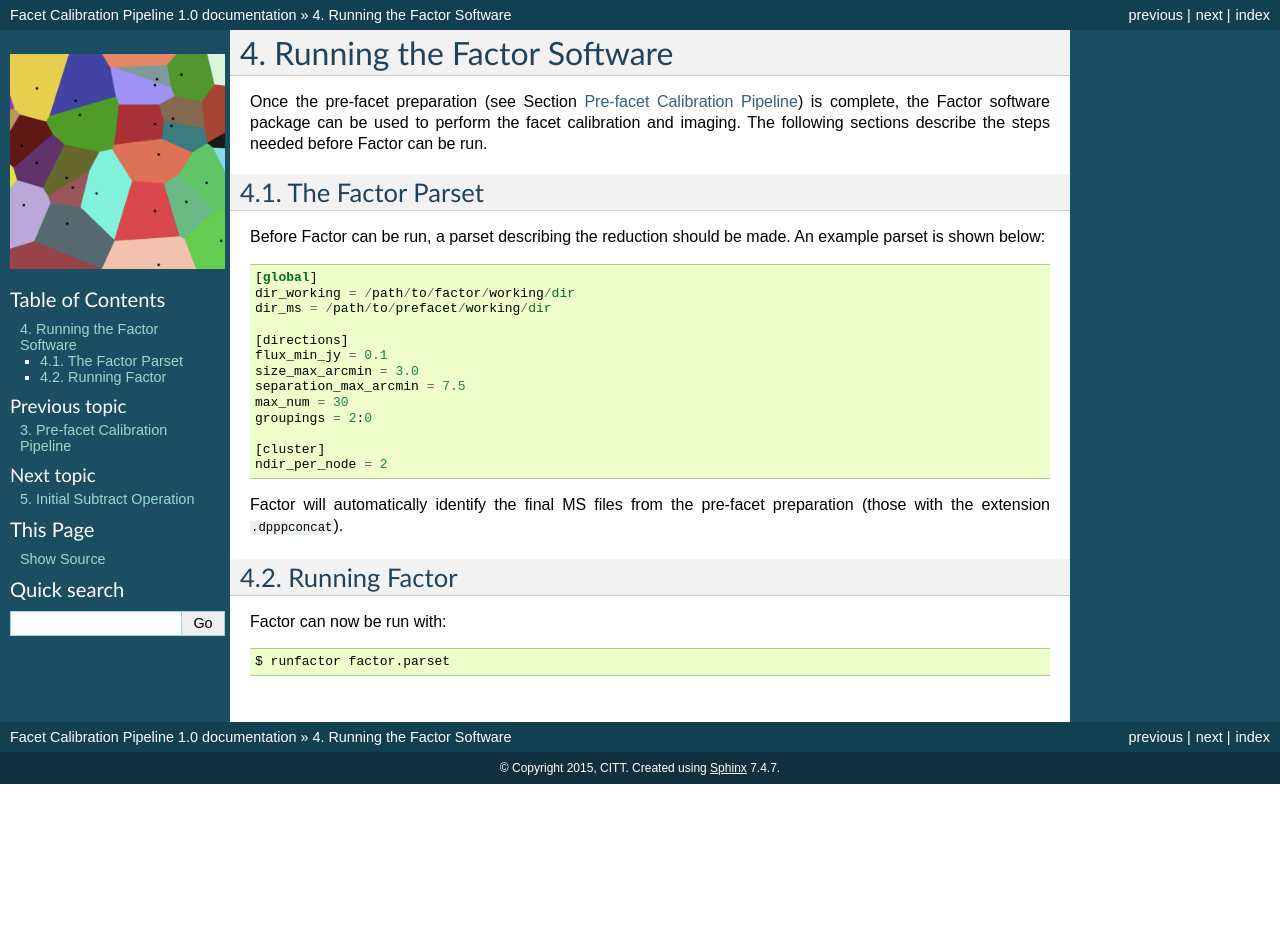
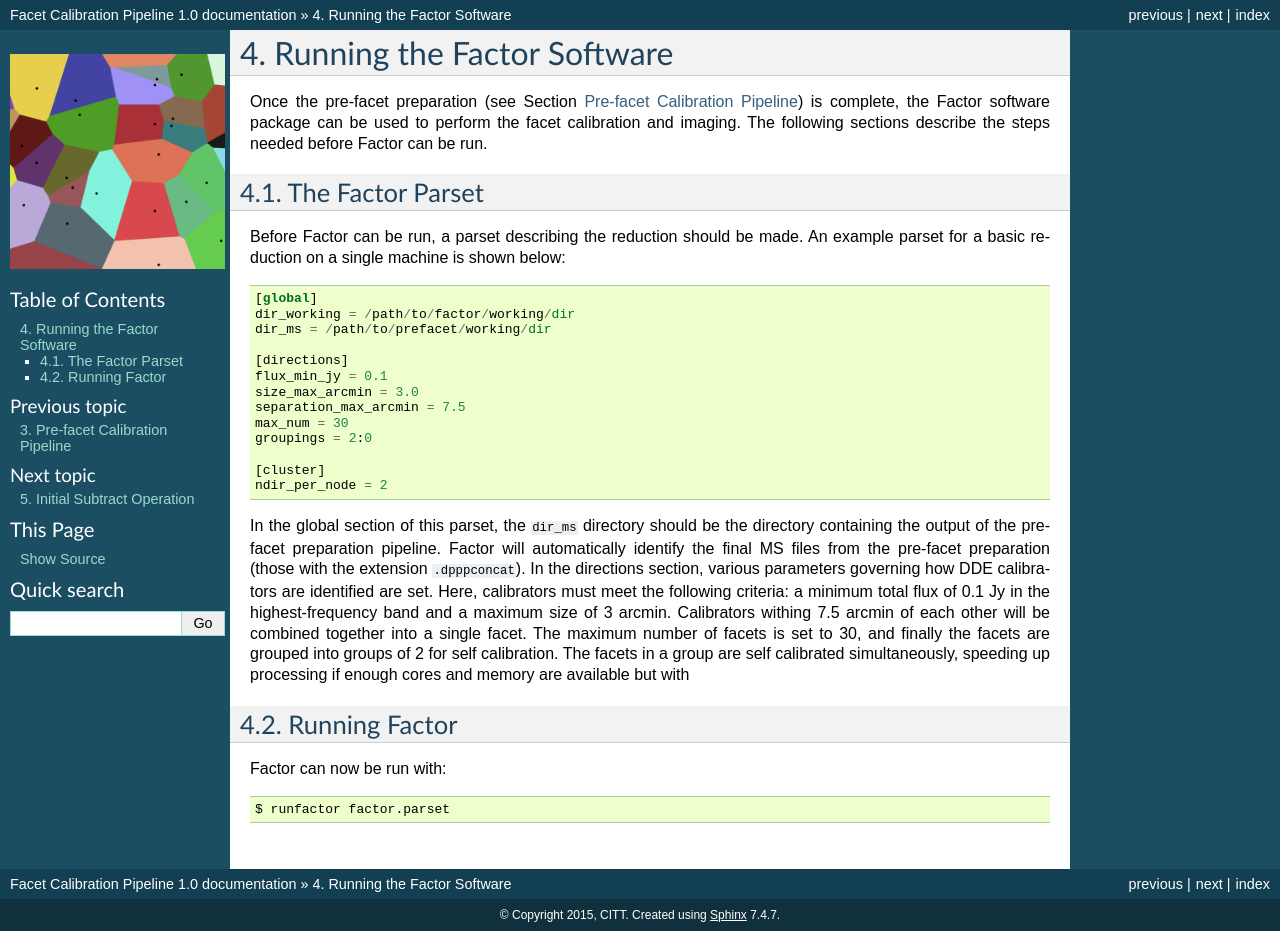
Before and after one commit to lofar-astron/factor, a Sphinx documentation site: the page built from docs/pipelines/source/runfactor.rst, in a window 1280 px wide. Built offline with Sphinx 7.4.7, drawn with Linux system fonts in a browser that asks for light colours; before the commit the page ends 900 px from its top, so only the background shows below that.

Commit message:
Improved docs

```diff
--- a/docs/pipelines/source/runfactor.rst
+++ b/docs/pipelines/source/runfactor.rst
@@ -9,7 +9,7 @@ Once the pre-facet preparation (see Section :ref:`pre_facet`) is complete, the F
 The Factor Parset
 -----------------
 
-Before Factor can be run, a parset describing the reduction should be made. An example parset is shown below::
+Before Factor can be run, a parset describing the reduction should be made. An example parset for a basic reduction on a single machine is shown below::
 
         [global]
         dir_working = /path/to/factor/working/dir
@@ -25,7 +25,7 @@ Before Factor can be run, a parset describing the reduction should be made. An e
         [cluster]
         ndir_per_node = 2
 
-Factor will automatically identify the final MS files from the pre-facet preparation (those with the extension ``.dpppconcat``).
+In the global section of this parset, the ``dir_ms`` directory should be the directory containing the output of the pre-facet preparation pipeline. Factor will automatically identify the final MS files from the pre-facet preparation (those with the extension ``.dpppconcat``). In the directions section, various parameters governing how DDE calibrators are identified are set. Here, calibrators must meet the following criteria: a minimum total flux of 0.1 Jy in the highest-frequency band and a maximum size of 3 arcmin. Calibrators withing 7.5 arcmin of each other will be combined together into a single facet. The maximum number of facets is set to 30, and finally the facets are grouped into groups of 2 for self calibration. The facets in a group are self calibrated simultaneously, speeding up processing if enough cores and memory are available but with
 
 
 Running Factor
```
Also changed, not shown: 1 other file.
